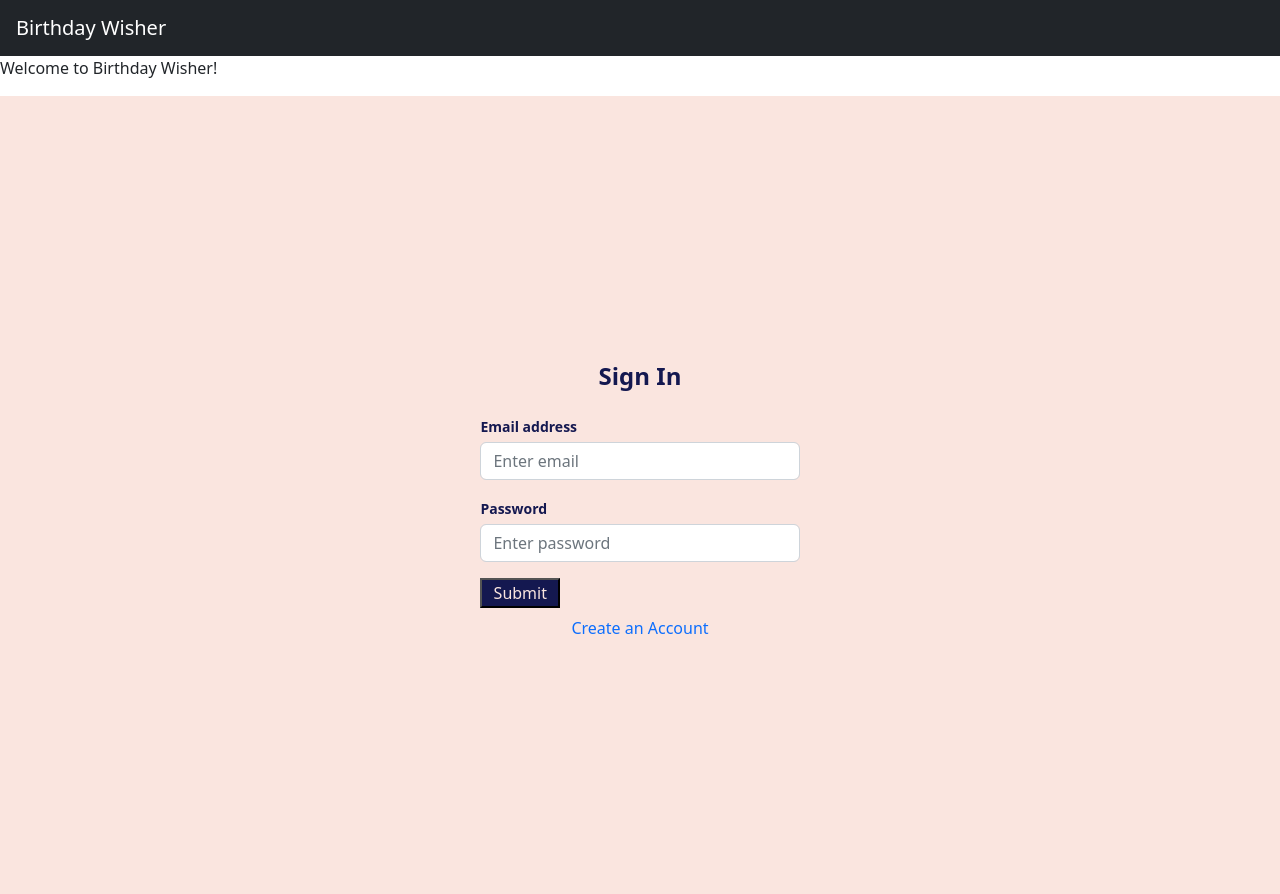
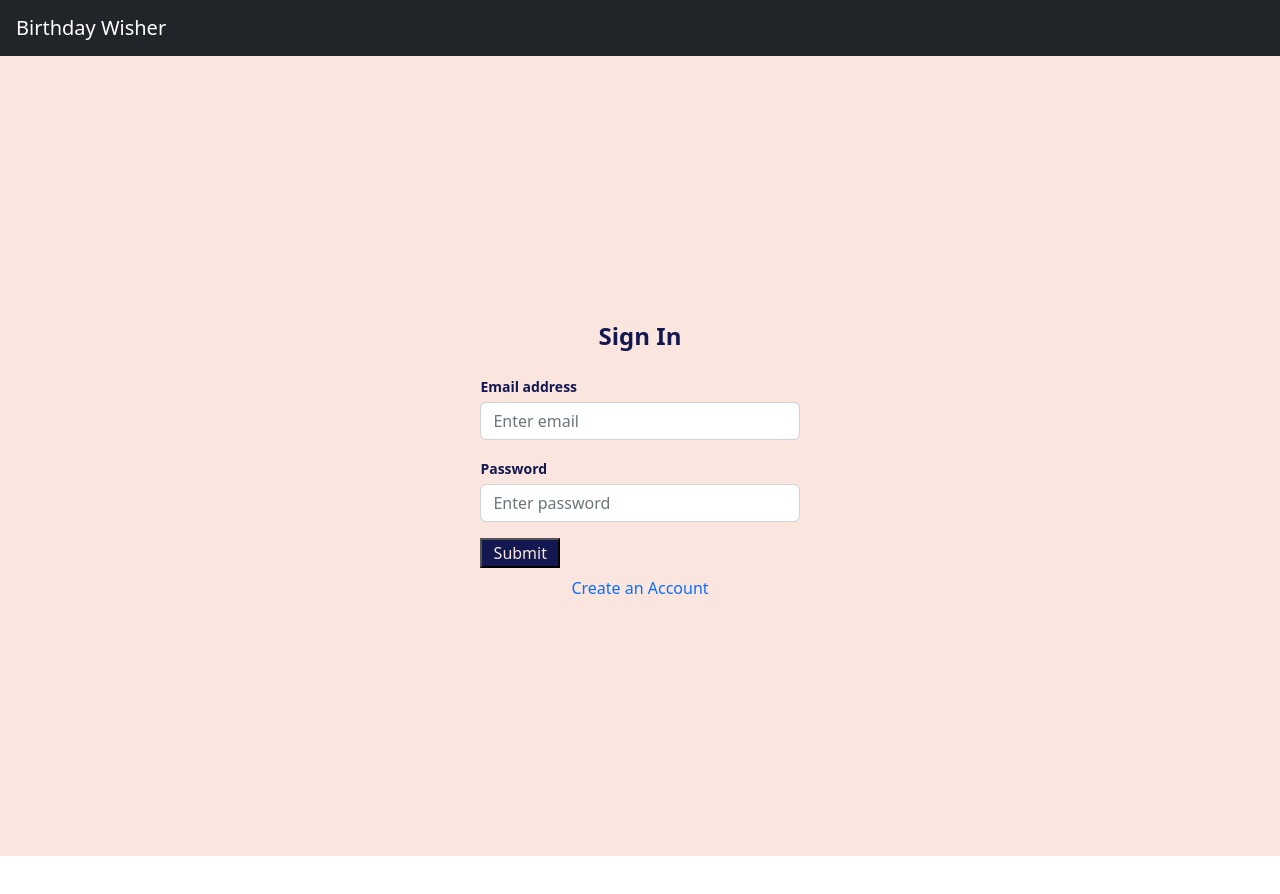
Before and after one commit to isaguimet/birthday-wisher, a React (Create React App) app in the folder client/: page / in a window 1280 px wide. After the commit the page ends 856 px from the top, so only its background shows below. Built offline with nearby package versions, Linux system fonts and the light colour scheme.

Commit message:
Update LoginPage.jsx

```diff
--- a/client/src/pages/LoginPage.jsx
+++ b/client/src/pages/LoginPage.jsx
@@ -1,9 +1,9 @@
 import LoginForm from "../components/LoginForm";
+import "../components/LoginStyle.css";
 
 const LoginPage = () => {
     return (
         <div>
-            <p>Welcome to Birthday Wisher!</p>
             <LoginForm/>
         </div>
     );
```
